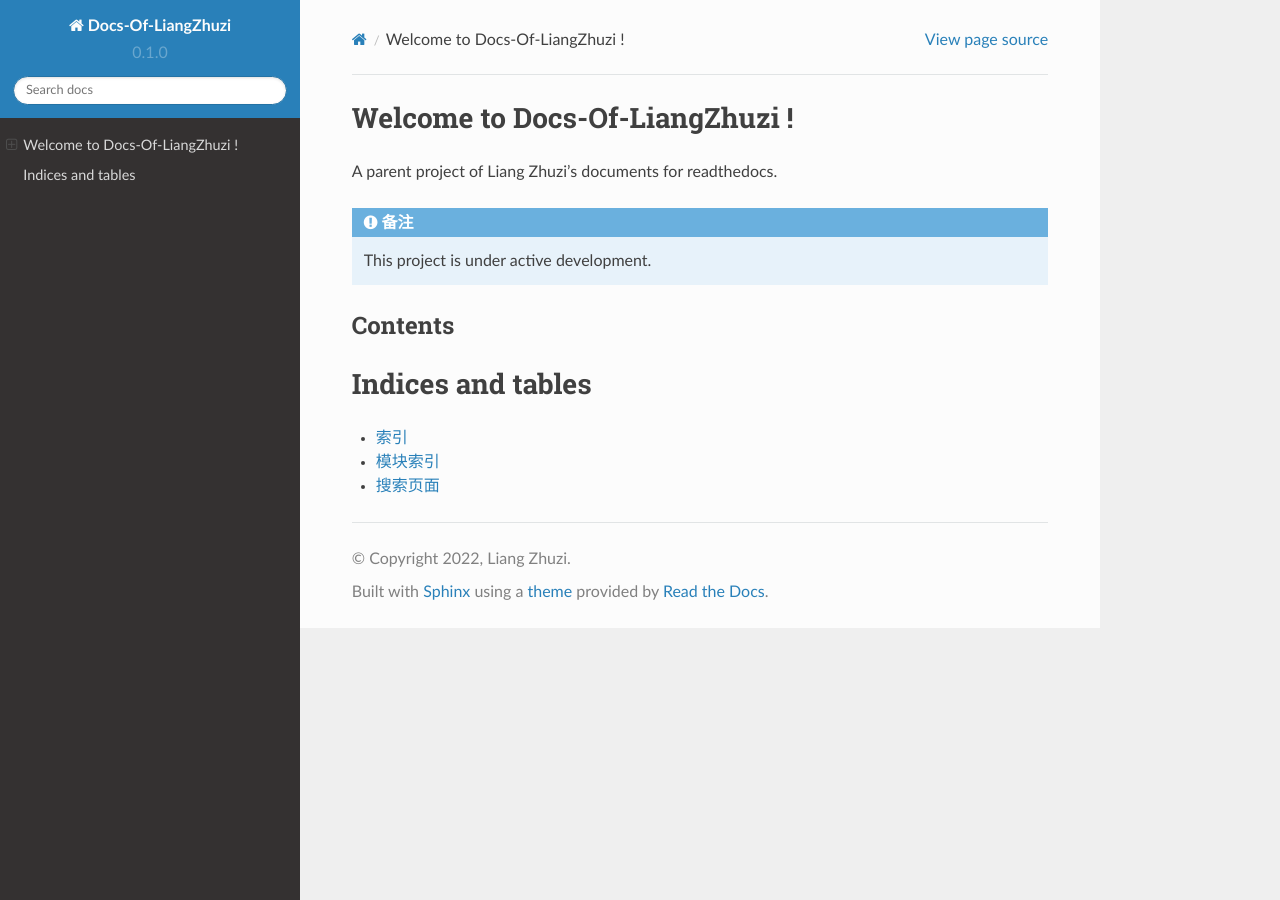
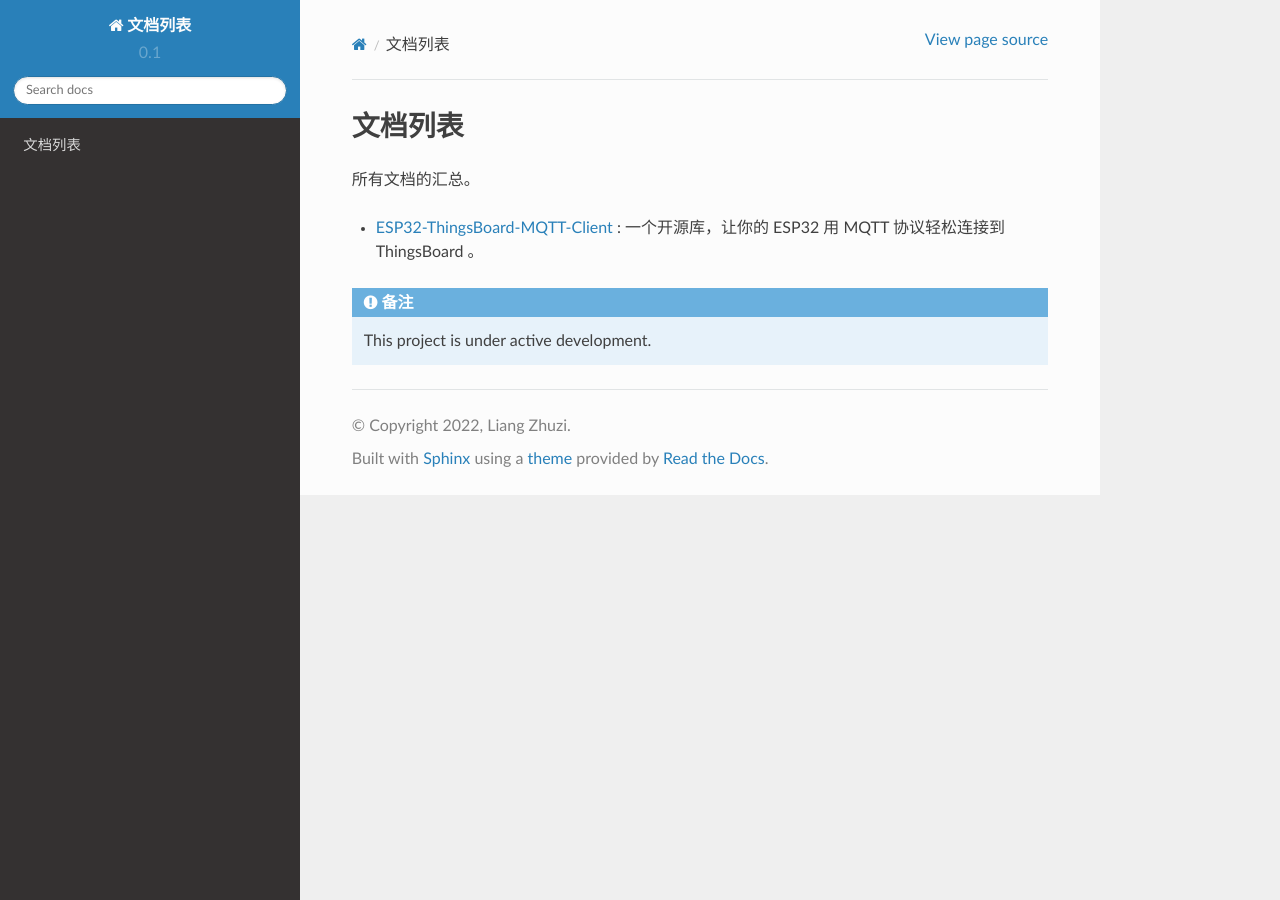
Before and after one commit to liang-zhu-zi/docs-liangzhuzi, a Sphinx documentation site: the page built from docs/source/index.rst, in a window 1280 px wide. Built offline with Sphinx 7.4.7 and the Read the Docs theme 2.0.0, drawn with Linux system fonts in a browser that asks for light colours.

Commit message:
modify index.rst

```diff
--- a/README.md
+++ b/README.md
@@ -1,3 +1,3 @@
-# Docs of Liang Zhuzi
+# Documents of Liang Zhuzi
 
 A parent project of Liang Zhuzi's documents for readthedocs.
--- a/docs/source/conf.py
+++ b/docs/source/conf.py
@@ -6,13 +6,13 @@
 # -- Project information -----------------------------------------------------
 # https://www.sphinx-doc.org/en/master/usage/configuration.html#project-information
 
-project = 'Docs-Of-LiangZhuzi'
+project = '文档列表'
 copyright = '2022, Liang Zhuzi'
 author = 'Liang Zhuzi'
 
 # The full version, including alpha/beta/rc tags
 release = '0.1'
-version = '0.1.0'	# //from template
+version = '0.1'	# '0.1.0' //from template
 
 # -- General configuration ---------------------------------------------------
 # https://www.sphinx-doc.org/en/master/usage/configuration.html#general-configuration
--- a/docs/source/index.rst
+++ b/docs/source/index.rst
@@ -3,10 +3,14 @@
    You can adapt this file completely to your liking, but it should at least
    contain the root `toctree` directive.
 
-Welcome to Docs-Of-LiangZhuzi !
+文档列表
 =========================================================
 
-A parent project of Liang Zhuzi's documents for readthedocs.
+所有文档的汇总。
+
+* `ESP32-ThingsBoard-MQTT-Client`_ : 一个开源库，让你的 ESP32 用 MQTT 协议轻松连接到 ThingsBoard 。
+
+.. _ESP32-ThingsBoard-MQTT-Client: https://docs.liangzhuzi.io/projects/esp32-thingsboard-mqtt-client
 
 
 .. note::
@@ -14,16 +18,9 @@ A parent project of Liang Zhuzi's documents for readthedocs.
    This project is under active development.
 
 
-Contents
---------
+.. 目录
+.. --------
 
-.. toctree::
-   :maxdepth: 2
-   :caption: Contents:
-
-Indices and tables
-==================
-
-* :ref:`genindex`
-* :ref:`modindex`
-* :ref:`search`
+.. .. toctree::
+..    :maxdepth: 2
+..    :caption: Contents:
```
